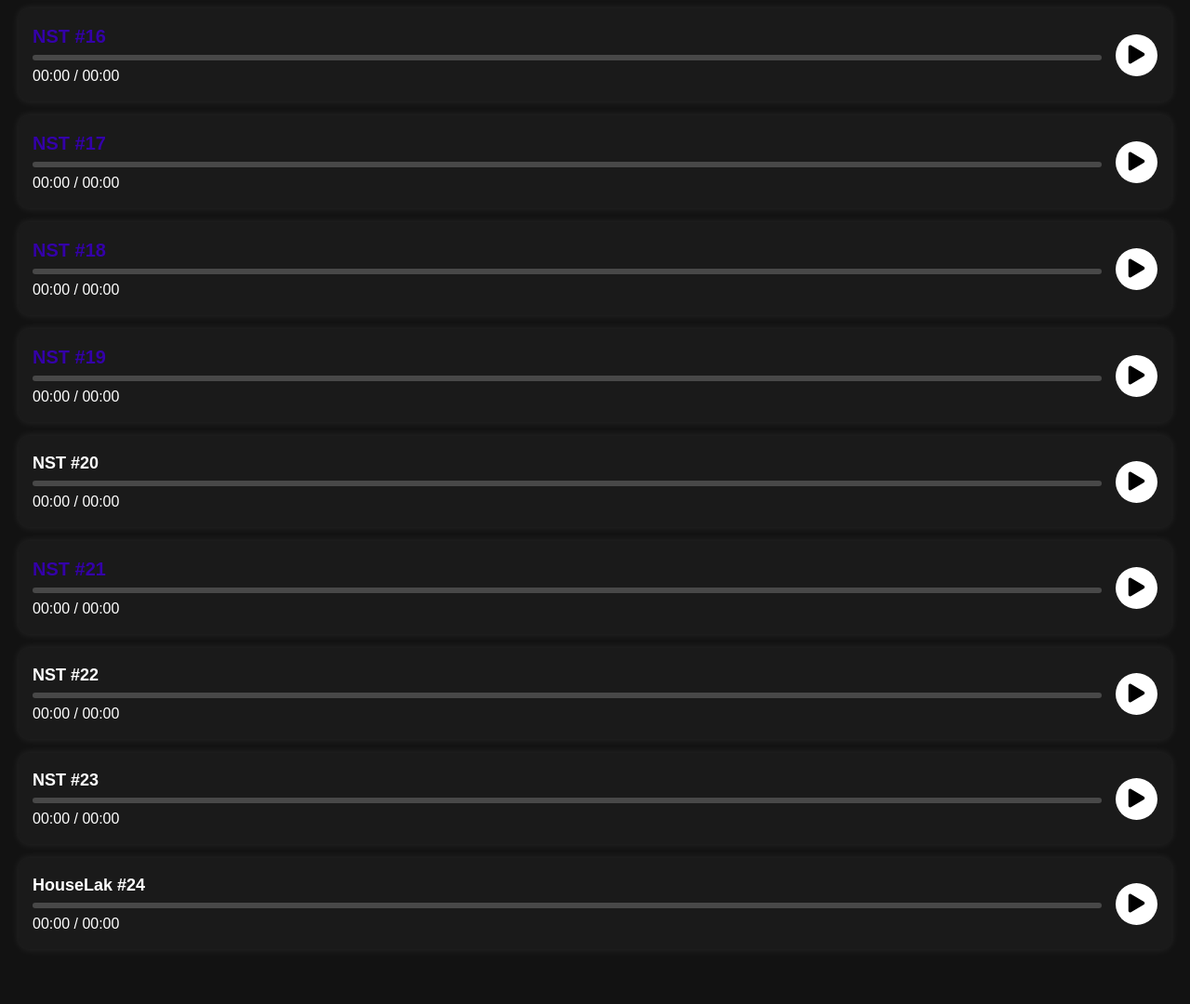
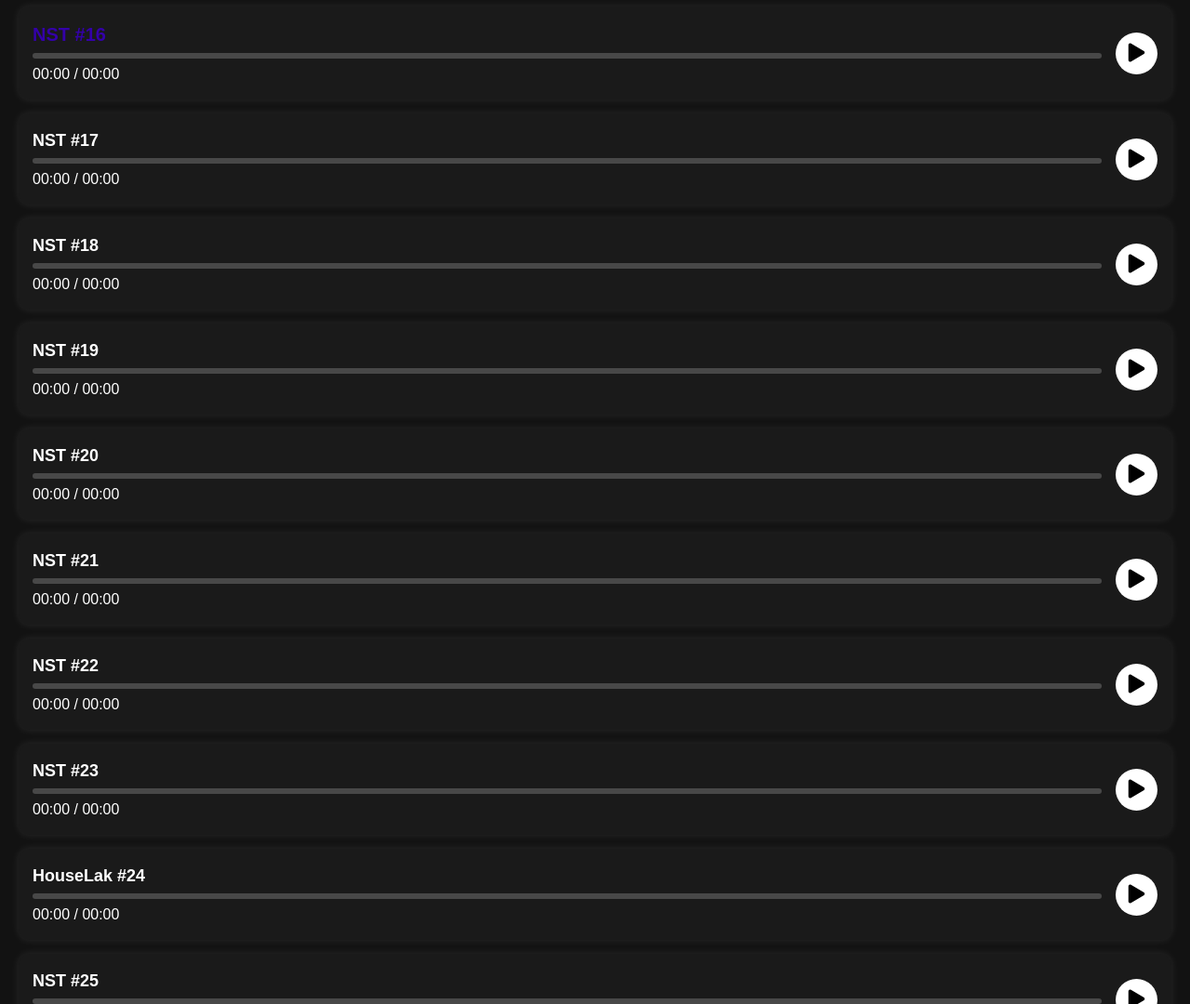
Before and after one commit to Teo4268/Bancuoiung, a plain HTML site: page index.html in a window 1280 px wide. Shown: the part 1720-2800 px from the top of the page at 93% size. Before the commit the page ends 2776 px from the top, so only its background shows below. Drawn offline with nearby package versions, Linux system fonts and the light colour scheme; a script that the page names is missing.

Commit message:
Update index.html

```diff
--- a/index.html
+++ b/index.html
@@ -39,7 +39,7 @@
 
       <div class="song-card">
         <div class="flex-1">
-          <h2 class="rainbow-text2">NST #3</h2>
+          <h2 class="text-lg font-bold">NST #3</h2>
           <div class="progress-bar"><div class="progress"></div></div>
           <span class="time">00:00 / 00:00</span>
         </div>
@@ -207,7 +207,7 @@
 
       <div class="song-card">
         <div class="flex-1">
-          <h2 class="rainbow-text2">NST #17</h2>
+          <h2 class="text-lg font-bold">NST #17</h2>
           <div class="progress-bar"><div class="progress"></div></div>
           <span class="time">00:00 / 00:00</span>
         </div>
@@ -219,7 +219,7 @@
 
       <div class="song-card">
         <div class="flex-1">
-          <h2 class="rainbow-text2">NST #18</h2>
+          <h2 class="text-lg font-bold">NST #18</h2>
           <div class="progress-bar"><div class="progress"></div></div>
           <span class="time">00:00 / 00:00</span>
         </div>
@@ -231,7 +231,7 @@
 
       <div class="song-card">
         <div class="flex-1">
-          <h2 class="rainbow-text2">NST #19</h2>
+          <h2 class="text-lg font-bold">NST #19</h2>
           <div class="progress-bar"><div class="progress"></div></div>
           <span class="time">00:00 / 00:00</span>
         </div>
@@ -255,7 +255,7 @@
 
       <div class="song-card">
         <div class="flex-1">
-          <h2 class="rainbow-text2">NST #21</h2>
+          <h2 class="text-lg font-bold">NST #21</h2>
           <div class="progress-bar"><div class="progress"></div></div>
           <span class="time">00:00 / 00:00</span>
         </div>
@@ -300,6 +300,18 @@
           <source src="https://huggingface.co/datasets/apinhac/apinhac1/resolve/main/5_6152134373383607225.mp3" type="audio/mpeg">
         </audio>
       </div>
+
+      <div class="song-card">
+        <div class="flex-1">
+          <h2 class="text-lg font-bold">NST #25</h2>
+          <div class="progress-bar"><div class="progress"></div></div>
+          <span class="time">00:00 / 00:00</span>
+        </div>
+        <button class="play-btn"><i class="fas fa-play"></i></button>
+        <audio>
+          <source src="https://huggingface.co/datasets/apinhac/apinhac1/resolve/main/5_6154386173197292545.mp3" type="audio/mpeg">
+        </audio>
+      </div>
     </div>
   </div>
 
```
